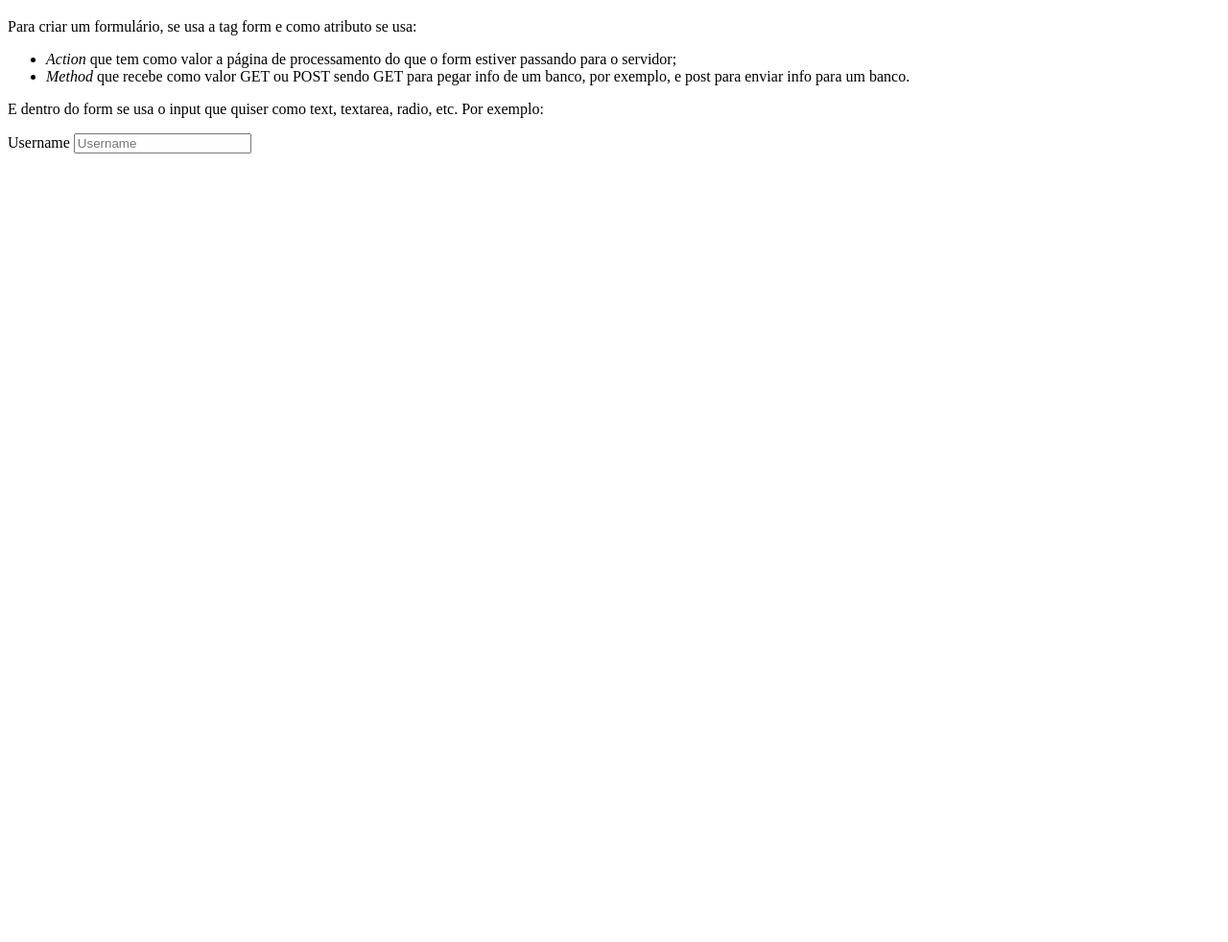
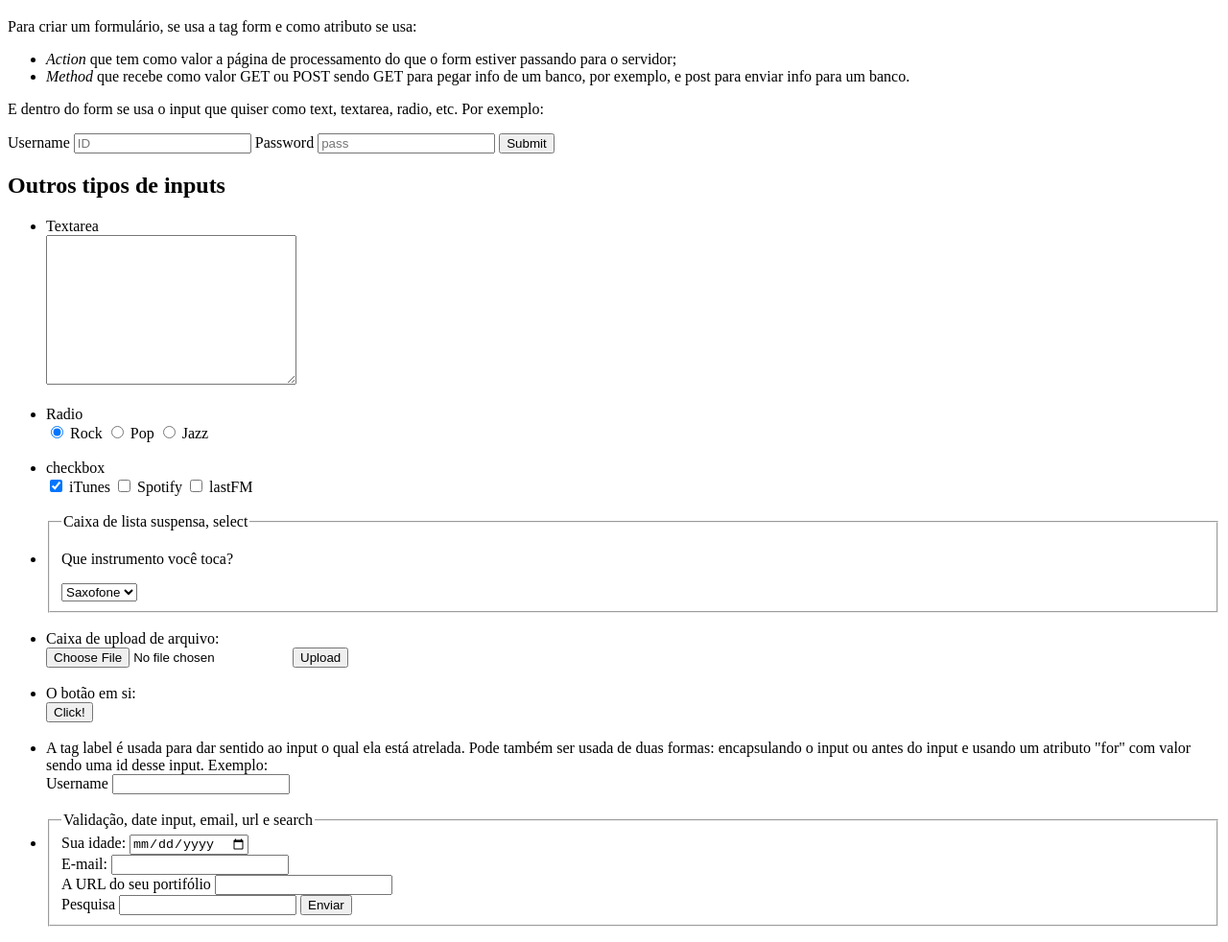
Before and after one commit to Will-Andrade/HTML5-CSS3, a plain HTML site: page aula7/index.html in a window 1280 px wide. Shown: the part 61-1043 px from the top of the page at 96% size. Before the commit the page ends 800 px from the top, so only its background shows below. Drawn offline with Linux system fonts and the light colour scheme.

Commit message:
Aula 7 concluída

```diff
--- a/aula7/index.html
+++ b/aula7/index.html
@@ -28,7 +28,80 @@
 
         <form action="subscribe.js" method="POST">
             <label for="username">Username</label>
-            <input type="text" name="username" placeholder="Username" autocomplete="off">
+            <input type="text" name="username" placeholder="ID"
+            autocomplete="off">
+            <label for="password">Password</label>
+            <input type="password" placeholder="pass">
+            <input type="submit" value="Submit">
         </form>
+
+        <h2>Outros tipos de inputs</h2>
+        <ul>
+            <li>Textarea <br> <textarea name="" id="" cols="30" rows="10"></textarea></li>
+            <br>
+            <li>
+                Radio <br>
+                <input type="radio" name="genre" id="rock-genre" value="Rock" checked> Rock
+                <input type="radio" name="genre" id="pop-genre" value="Pop"> Pop
+                <input type="radio" name="genre" id="jazz-genre" value="Jazz"> Jazz
+            </li>
+            <br>
+            <li>
+                checkbox <br>
+                <input type="checkbox" name="service" id="itunes" value="iTunes" checked> iTunes
+                <input type="checkbox" name="service" id="spotify" value="Spotify"> Spotify
+                <input type="checkbox" name="service" id="lastfm" value="lastFM"> lastFM
+            </li>
+            <br>
+            <li>
+                <fieldset>
+                    <legend>Caixa de lista suspensa, select </legend>
+
+                    <p>Que instrumento você toca?</p>
+                    <select name="instruments" id="instruments">
+                        <option value="guitar" >Guitarra</option>
+                        <option value="drums">Bateria</option>
+                        <option value="Sax" selected>Saxofone</option>
+                    </select>
+                </fieldset>
+            </li>
+            <br>
+            <li>
+                Caixa de upload de arquivo: <br>
+                <input type="file" name="user-img" id="userimg">
+                <input type="submit" value="Upload">
+            </li>
+            <br>
+            <li>
+                O botão em si: <br>
+                <button>Click!</button>
+            </li>
+            <br>
+            <li>
+                A tag label é usada para dar sentido ao input o qual ela está
+                atrelada. Pode também ser usada de duas formas: encapsulando o
+                input ou antes do input e usando um atributo "for" com valor
+                sendo uma id desse input. Exemplo: <br>
+                <label for="username">Username</label>
+                <input type="text" id="username" name="username">
+            </li>
+            <br>
+            <li>
+                <fieldset>
+                    <legend>Validação, date input, email, url e search</legend>
+                    <form action="">
+                        <label for="userage">Sua idade:</label>
+                        <input type="date" name="userage" id="age-input" required><br>
+                        <label for="email">E-mail:</label>
+                        <input type="email" name="email" id="email-input" required><br>
+                        <label for="userwebsite">A URL do seu portifólio</label>
+                        <input type="url" name="url" id="url"><br>
+                        <label for="searchQuery">Pesquisa</label>
+                        <input type="search" name="searchQuery" id="search-input">
+                        <input type="submit" value="Enviar">
+                    </form>
+                </fieldset>
+            </li>
+        </ul>
     </body>
 </html>
```
